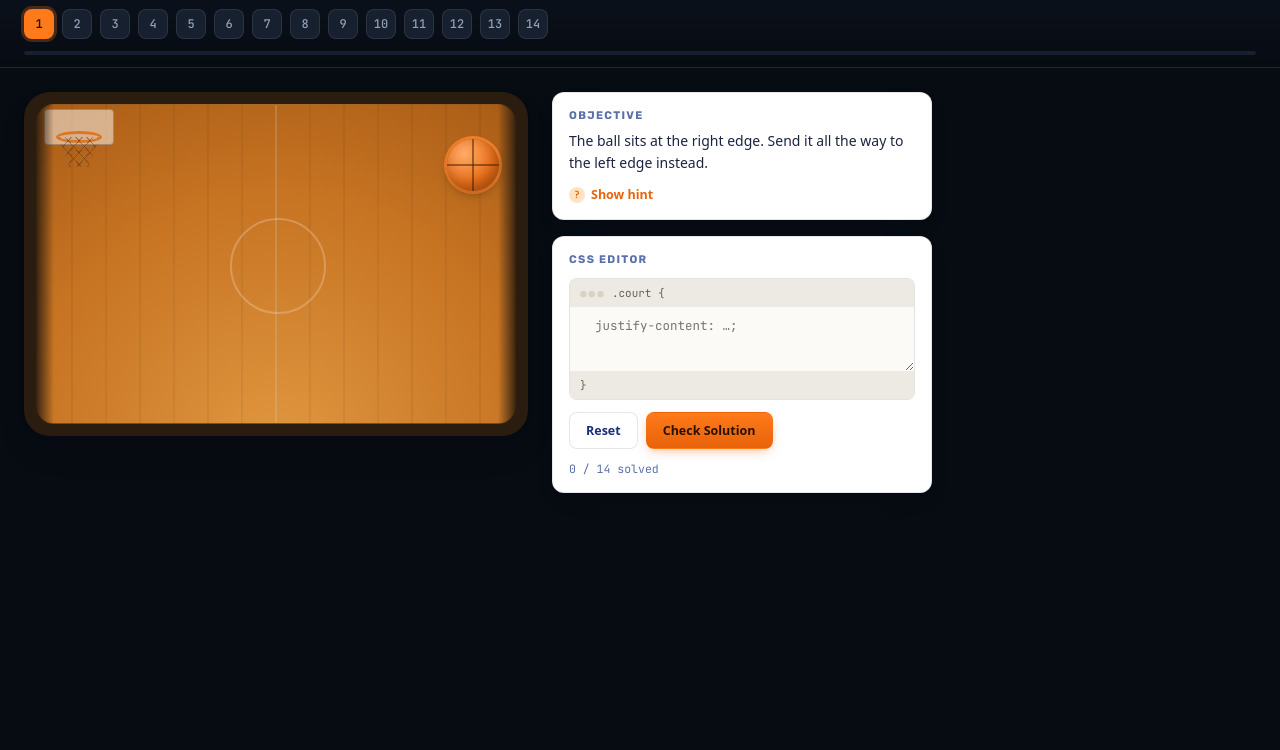
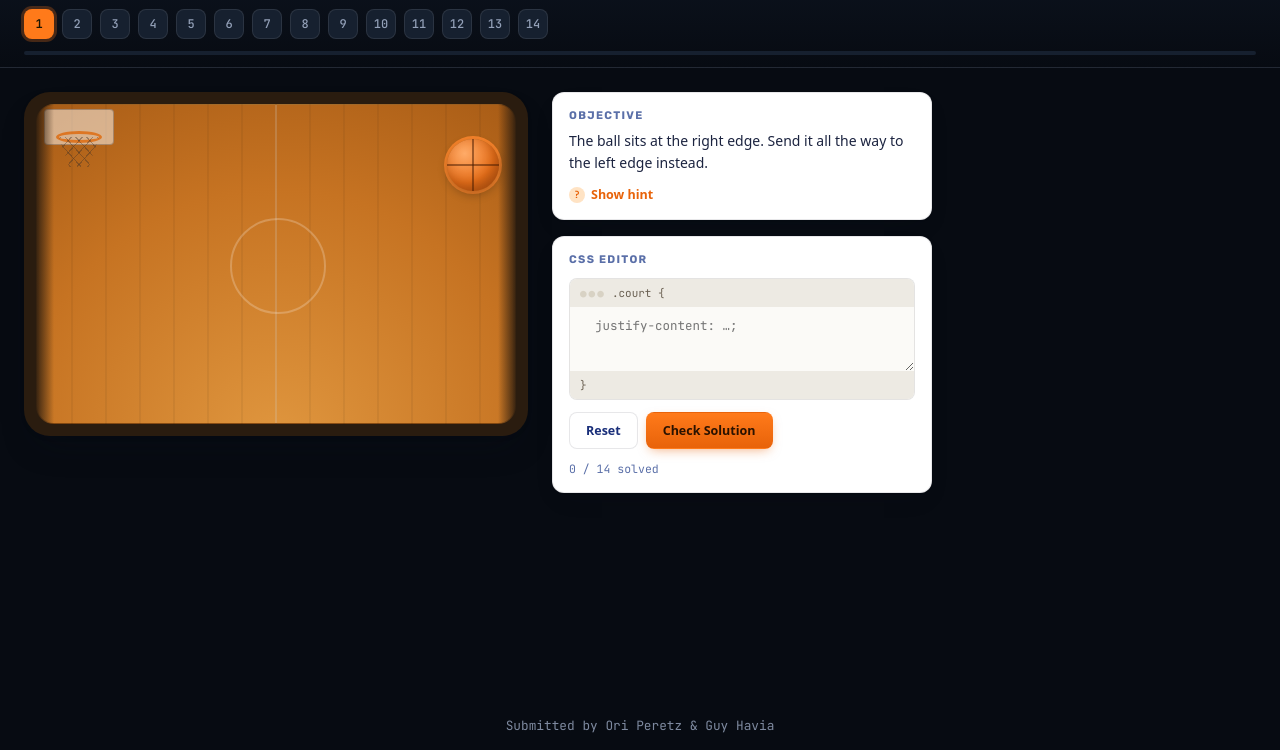
Before and after one commit to Ori-Pe/flexbox-hoops, a website with bundled scripts: page index.html in a window 1280 px wide. Shown: the part 50-800 px from the top of the page. Built offline with nearby package versions, Linux system fonts and the light colour scheme.

Commit message:
Add submitters into README.md & index.html

```diff
--- a/index.html
+++ b/index.html
@@ -73,7 +73,6 @@
                 </radialGradient>
               </defs>
 
-              <!-- Court floor: stylized, not to architectural scale -->
               <g class="success-overlay__floor">
                 <path class="success-overlay__floor-boards" d="M -10 110 L 310 110 L 310 198 L -10 198 Z"/>
                 <g class="success-overlay__floor-planks">
@@ -92,7 +91,6 @@
                 <path class="success-overlay__floor-circle" d="M 202 132 A 34 15 0 0 1 270 132"/>
               </g>
 
-              <!-- Hoop -->
               <g class="success-overlay__hoop">
                 <rect class="success-overlay__hoop-pole" x="231.5" y="44" width="7" height="154" rx="1.5"/>
                 <rect class="success-overlay__hoop-backboard" x="212" y="36" width="46" height="38" rx="3"/>
@@ -108,7 +106,6 @@
                 <ellipse class="success-overlay__hoop-rim" cx="235" cy="80" rx="20" ry="4.5"/>
               </g>
 
-              <!-- Player -->
               <g class="shooter">
                 <ellipse class="shooter__shadow" cx="62" cy="196" rx="28" ry="4.5"/>
 
@@ -160,7 +157,6 @@
                 </g>
               </g>
 
-              <!-- Ball -->
               <g class="shooter__ball" id="success-ball">
                 <g class="shooter__ball-body">
                   <circle cx="90" cy="113" r="11"/>
@@ -205,6 +201,10 @@
         </section>
       </aside>
     </main>
+
+    <footer style="text-align: center; padding: 12px 0 16px; font-size: 0.8rem; color: var(--text-on-dark-muted, #93a0b8); opacity: 0.85; font-family: 'JetBrains Mono', monospace;">
+      Submitted by Ori Peretz &amp; Guy Havia
+    </footer>
   </div>
 
   <script type="module" src="js/main.js"></script>
```
Also changed, not shown: README.md.
